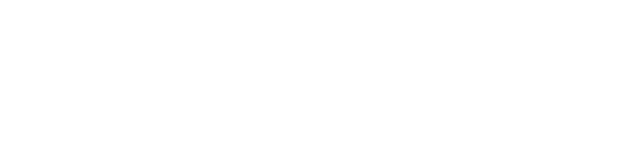
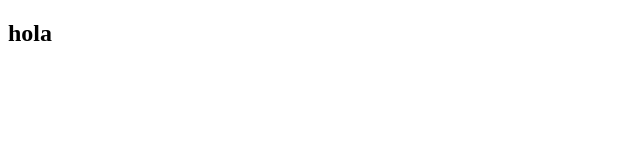
Before and after one commit to shirley-startary/proyecto-colaborativo-2, a plain HTML site: page index.html in a window 1280 px wide. Shown: the full height of the page, 0-640 px from the left. Drawn offline with Linux system fonts and the light colour scheme.

Commit message:
creando secciones

```diff
--- a/index.html
+++ b/index.html
@@ -5,6 +5,11 @@
     <title>Colaborativo</title>
   </head>
   <body>
+    <section id="nav">
+      <h1>hola</h1>
+    </section>
+    <section id="home">
 
+    </section>
   </body>
 </html>
```
